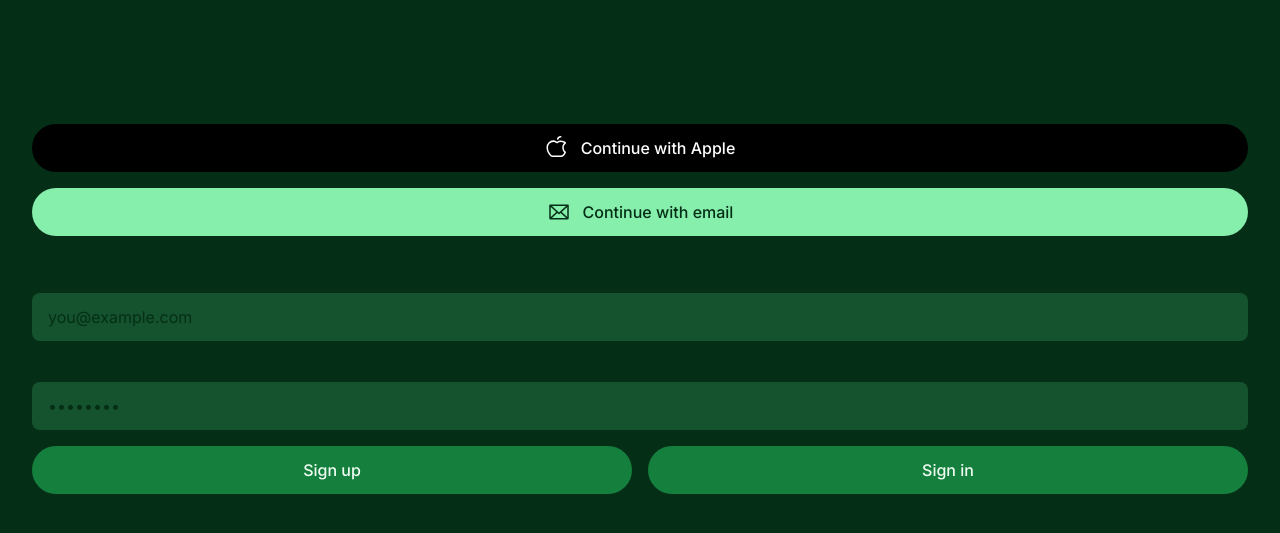
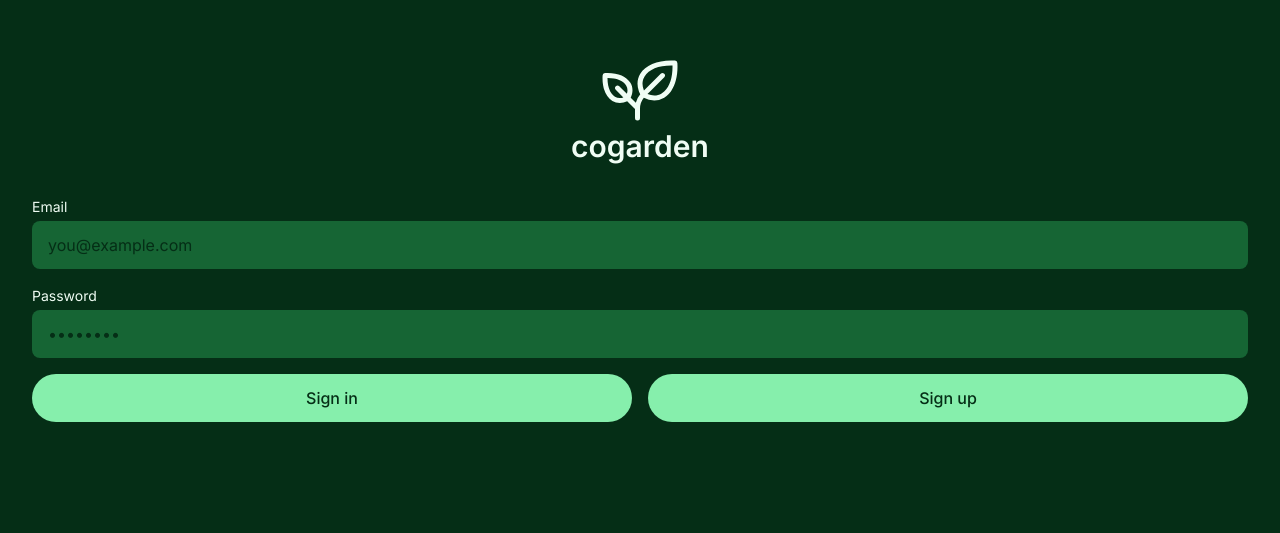
Before and after one commit to olicarter/cogarden, a Next.js app: page /login in a window 1280 px wide. Shown: the part 165-698 px from the top of the page. Built offline with nearby package versions, Linux system fonts and the light colour scheme; no server answers.

Commit message:
Refactor login page and Button component

```diff
--- a/app/login/page.tsx
+++ b/app/login/page.tsx
@@ -1,7 +1,8 @@
 import { headers } from 'next/headers'
 import { createClient } from '@/utils/supabase/server'
 import { RedirectType, redirect } from 'next/navigation'
-import { AppleLogo, Envelope, Plant } from '@phosphor-icons/react/dist/ssr'
+import { Plant } from '@phosphor-icons/react/dist/ssr'
+import Button from '@/components/Button'
 
 export default async function Login({
   searchParams,
@@ -60,32 +61,18 @@ export default async function Login({
   }
 
   return (
-    <div className="bg-green-950 flex flex-col gap-8 items-center justify-center min-h-screen p-8">
+    <div className="bg-green-950 flex flex-col gap-8 items-center justify-center min-h-screen p-8 text-green-50">
       <header className="flex flex-col items-center">
         <Plant size={80} />
         <h1 className="font-semibold text-3xl">cogarden</h1>
       </header>
-      <ul className="flex flex-col gap-4 w-full">
-        <li>
-          <button className="bg-black flex focus:outline-none focus:ring-2 focus:ring-green-100 font-medium gap-3 h-12 items-center justify-center px-4 rounded-full text-white w-full">
-            <AppleLogo size={24} />
-            Continue with Apple
-          </button>
-        </li>
-        <li>
-          <button className="bg-green-300 flex focus:outline-none focus:ring-2 focus:ring-green-100 font-medium gap-3 h-12 items-center justify-center px-4 rounded-full text-green-950 w-full">
-            <Envelope size={24} />
-            Continue with email
-          </button>
-        </li>
-      </ul>
       <form action={signIn} className="flex flex-col gap-4 w-full">
         <div className="flex flex-col gap-1">
           <label className="leading-normal text-sm" htmlFor="email">
             Email
           </label>
           <input
-            className="bg-green-900 border-none h-12 placeholder:text-green-950 px-4 focus:ring-2 focus:ring-green-100 rounded-lg"
+            className="bg-green-800 border-none h-12 placeholder:text-green-950 px-4 focus:ring-2 focus:ring-green-100 rounded-lg"
             name="email"
             placeholder="you@example.com"
             required
@@ -96,7 +83,7 @@ export default async function Login({
             Password
           </label>
           <input
-            className="bg-green-900 border-none h-12 placeholder:text-green-950 px-4 focus:ring-2 focus:ring-green-100 rounded-lg"
+            className="bg-green-800 border-none h-12 placeholder:text-green-950 px-4 focus:ring-2 focus:ring-green-100 rounded-lg"
             type="password"
             name="password"
             placeholder="••••••••"
@@ -104,15 +91,10 @@ export default async function Login({
           />
         </div>
         <div className="grid grid-cols-2 gap-4">
-          <button
-            formAction={signUp}
-            className="bg-green-700 focus:outline-none focus:ring-2 focus:ring-green-100 font-medium h-12 rounded-full text-green-50"
-          >
+          <Button color="green-300">Sign in</Button>
+          <Button color="green-300" formAction={signUp}>
             Sign up
-          </button>
-          <button className="bg-green-700 focus:outline-none focus:ring-2 focus:ring-green-100 font-medium h-12 rounded-full text-green-50">
-            Sign in
-          </button>
+          </Button>
         </div>
         {searchParams?.message && (
           <p className="mt-4 p-4 bg-foreground/10 text-foreground text-center">
--- a/components/Button.tsx
+++ b/components/Button.tsx
@@ -1,23 +1,34 @@
 import cn from '@/utils/cn'
 import { type ComponentPropsWithRef } from 'react'
+import { type Icon as PhosphorIcon } from '@phosphor-icons/react'
 
 interface ButtonProps extends ComponentPropsWithRef<'button'> {
-  color: 'green-300' | 'green-700'
+  color: 'black' | 'green-300' | 'green-700'
+  icon?: PhosphorIcon
 }
 
-export default function Button({ className, color, ...props }: ButtonProps) {
+export default function Button({
+  className,
+  color,
+  icon: Icon,
+  ...props
+}: ButtonProps) {
   return (
     <button
       className={cn(
-        'focus:outline-none focus:ring-2 focus:ring-green-100 font-medium h-12 rounded-full shrink-0',
+        'flex focus:outline-none focus:ring-2 focus:ring-green-100 font-medium gap-3 h-12 items-center justify-center px-4 rounded-full shrink-0',
         {
           'bg-green-300 hover:bg-green-200 text-green-950':
             color === 'green-300',
           'bg-green-700 text-green-50': color === 'green-700',
+          'bg-black hover:bg-neutral-900 text-white': color === 'black',
         },
         className,
       )}
       {...props}
-    />
+    >
+      {Icon && <Icon size={24} />}
+      {props.children}
+    </button>
   )
 }
```
